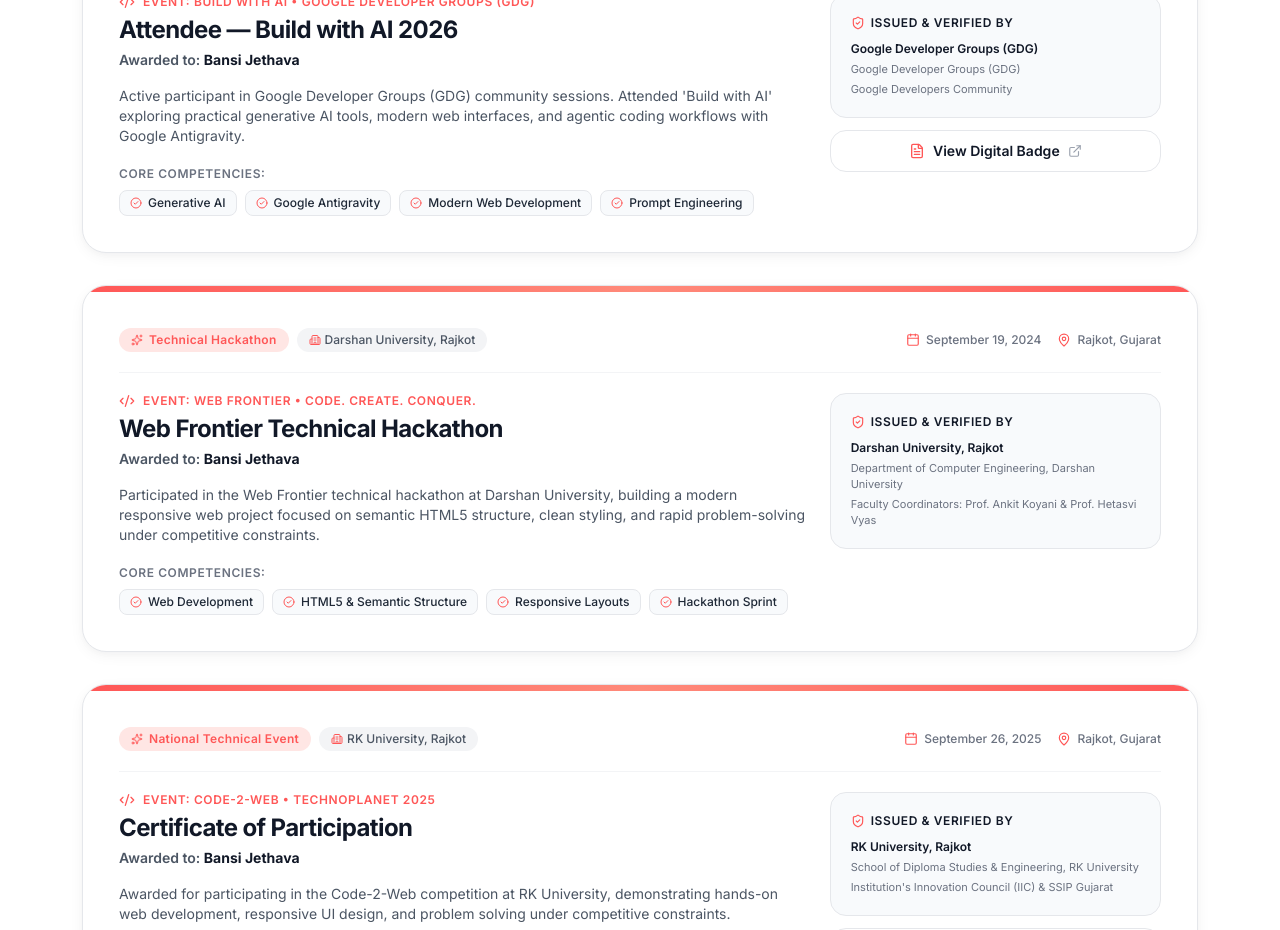
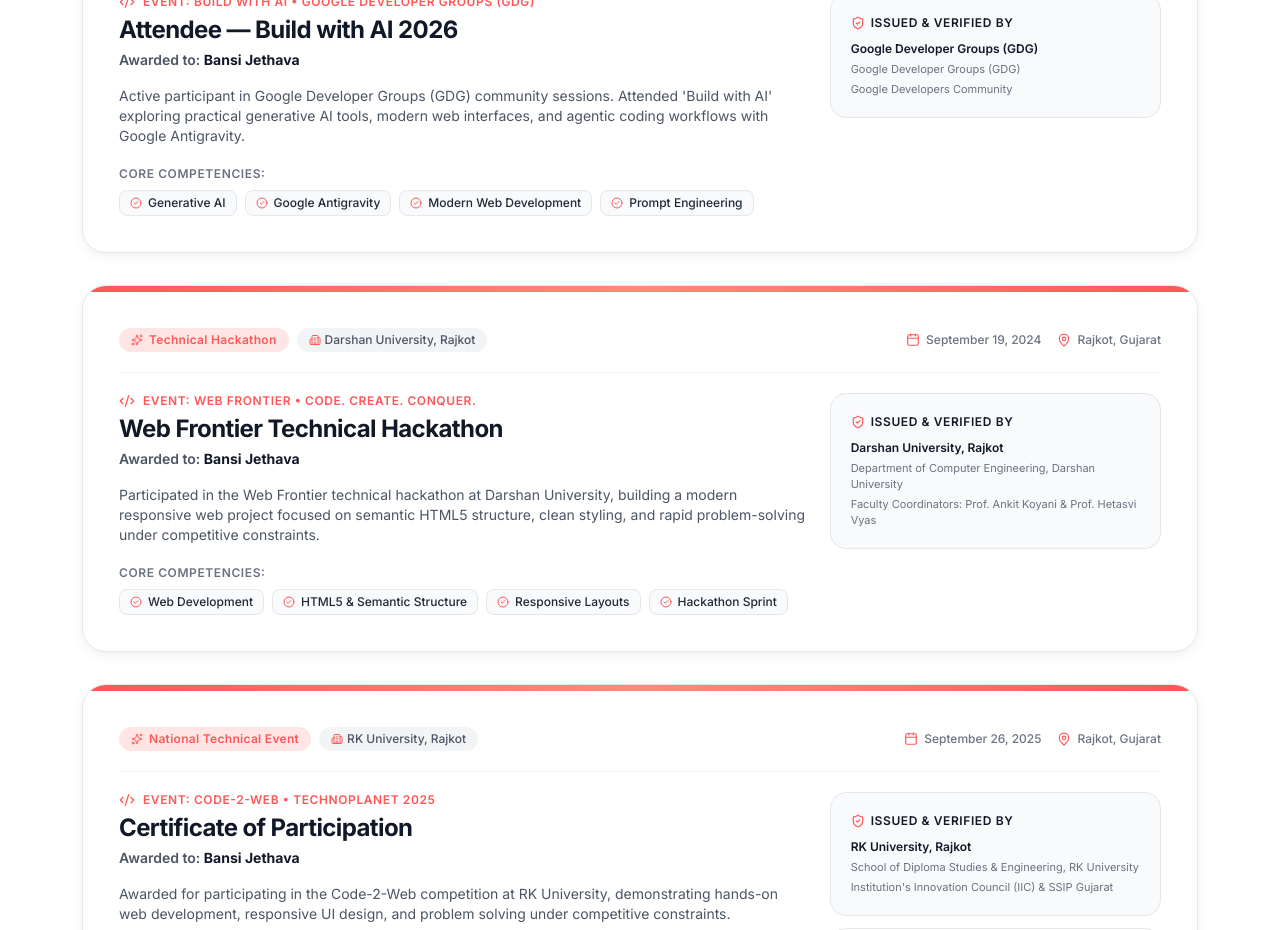
Before and after one commit to bansijethava/portfolio, a Next.js app: page / in a window 1280 px wide. Shown: the part 4740-5670 px from the top of the page. Built offline with nearby package versions, Linux system fonts and the light colour scheme.

Commit message:
style: remove digital badge button from GDG Build with AI card

```diff
--- a/components/Certificates.tsx
+++ b/components/Certificates.tsx
@@ -147,7 +147,7 @@ export default function Certificates() {
                       </div>
                     </div>
 
-                    {/* Button to View Certificate / Badge Photo */}
+                    {/* Button to View Certificate Photo */}
                     {cert.imagePath && (
                       <button
                         type="button"
@@ -155,11 +155,7 @@ export default function Certificates() {
                         className="w-full inline-flex items-center justify-center gap-2 px-4 py-2.5 rounded-2xl bg-white dark:bg-[#182030] border border-[#E5E7EB] dark:border-white/[0.1] text-xs sm:text-sm font-semibold text-[#111827] dark:text-white hover:text-[#FF5757] dark:hover:text-[#FF7D77] hover:border-[#FF5757]/40 dark:hover:border-[#FF5757]/40 hover:shadow-sm transition-all"
                       >
                         <FileText className="w-4 h-4 text-[#FF5757] dark:text-[#FF7D77]" />
-                        <span>
-                          {cert.type.includes("Google")
-                            ? "View Digital Badge"
-                            : "View Original Certificate"}
-                        </span>
+                        <span>View Original Certificate</span>
                         <ExternalLink className="w-3.5 h-3.5 text-gray-400 dark:text-slate-500" />
                       </button>
                     )}
--- a/lib/portfolio-data.ts
+++ b/lib/portfolio-data.ts
@@ -525,7 +525,6 @@ export const certificatesData: CertificateItem[] = [
         designation: "Community Lead",
       },
     ],
-    imagePath: "/images/build-with-ai-badge.png",
   },
   {
     id: "darshan-university-web-frontier",
```
